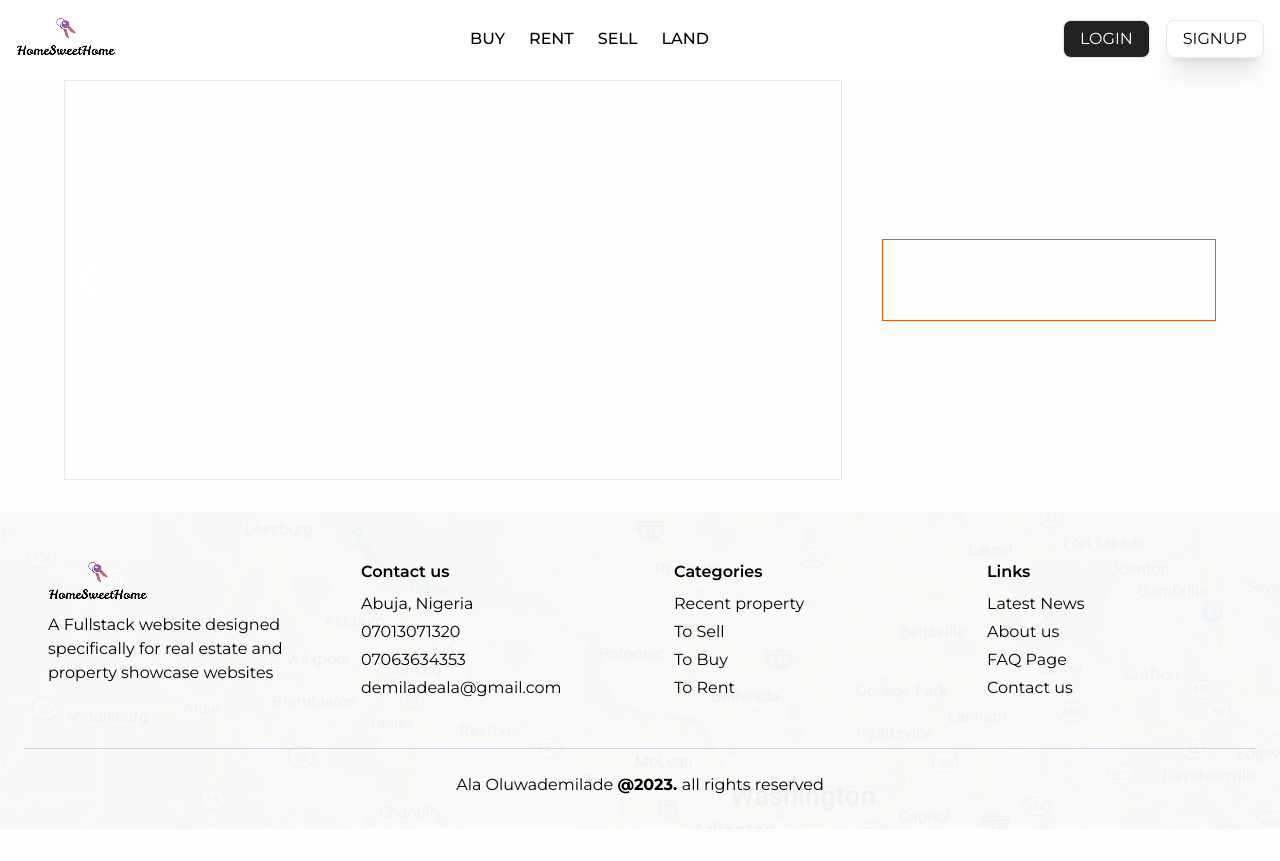
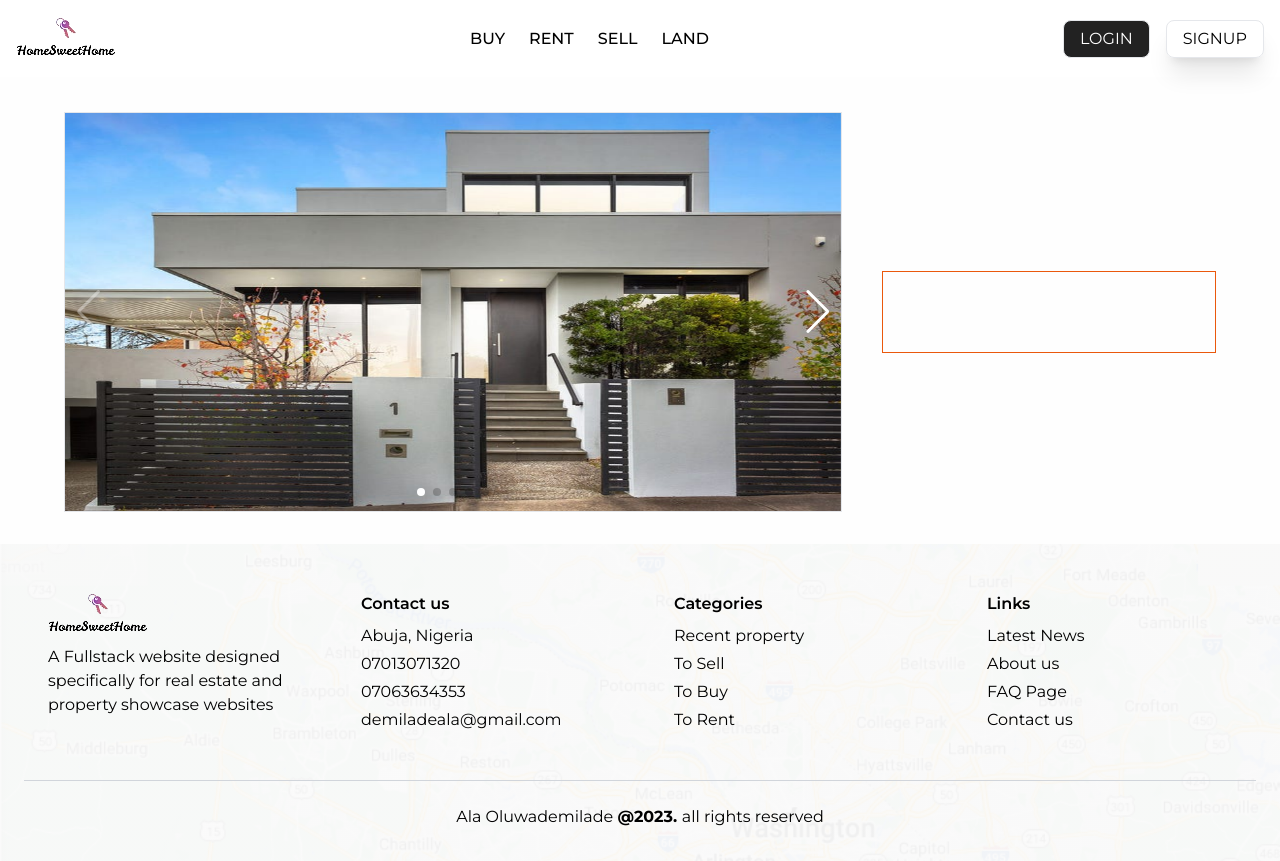
Before and after one commit to Demiladeala/real-estate-app, a Next.js app: page /ListingDetails/1 in a window 1280 px wide. Before the commit the page ends 829 px from the top, so only its background shows below. Built offline with nearby package versions, Linux system fonts and the light colour scheme.

Commit message:
design listingdetails page

```diff
--- a/src/app/components/ListingDetails.tsx
+++ b/src/app/components/ListingDetails.tsx
@@ -5,20 +5,78 @@ import 'swiper/css';
 import 'swiper/css/pagination';
 import 'swiper/css/navigation';
 import 'swiper/css/autoplay';
+import Image from 'next/image';
+import listingImage1 from "../../../public/property-image-1.jpg"
+import listingImage2 from "../../../public/listing-image1.jpg"
+import listingImage3 from "../../../public/listing-image2.jpg"
+import listingImage4 from "../../../public/listing-image3.jpg"
+import listingImage5 from "../../../public/listing-image4.jpg"
 
 type Props = {}
 
 const ListingDetails = (props: Props) => {
   return (
-    <div className='w-full lg:w-[90%] mx-auto h-full mt-[5rem] mb-[2rem]'>
+    <div className='w-full lg:w-[90%] mx-auto h-full mt-[7rem] mb-[2rem]'>
       <div className='lg:flex lg:items-center lg:gap-10'>
         <Swiper
-          modules={[ Pagination ]}
+          modules={[ Pagination, Navigation, Autoplay ]}
           spaceBetween={50}
           slidesPerView={1}
           pagination={{ clickable: true }}
           navigation
+          autoplay={{ delay:6000 }}
           className='border w-full h-[20rem] md:h-[25rem] lg:basis-[70%]'>
+            <SwiperSlide>
+              <div className='w-full h-full'>
+                <Image
+                alt='listing'
+                src={listingImage1}
+                className='w-full h-full bg-center bg-cover bg-no-repeat'
+                />
+              </div>
+            </SwiperSlide>
+
+            <SwiperSlide>
+            <div className='w-full h-full'>
+              <Image
+              alt='listing'
+              src={listingImage2}
+              className='w-full h-full bg-center bg-cover bg-no-repeat'
+              />
+            </div>
+          </SwiperSlide>
+
+          <SwiperSlide>
+            <div className='w-full h-full'>
+              <Image
+              alt='listing'
+              src={listingImage3}
+              className='w-full h-full bg-center bg-cover bg-no-repeat'
+              />
+            </div>
+          </SwiperSlide>
+
+          <SwiperSlide>
+            <div className='w-full h-full'>
+              <Image
+              alt='listing'
+              src={listingImage4}
+              className='w-full h-full bg-center bg-cover bg-no-repeat'
+              />
+            </div>
+          </SwiperSlide>
+
+          <SwiperSlide>
+            <div className='w-full h-full'>
+              <Image
+              alt='listing'
+              src={listingImage5}
+              className='w-full h-full bg-center bg-cover bg-no-repeat'
+              />
+            </div>
+          </SwiperSlide>
+
+
         </Swiper>
 
         <div className='w-full hidden lg:block border border-orange-600 py-10 lg:basis-[30%]'>
--- a/src/app/components/ListingDetailsImage.tsx
+++ b/src/app/components/ListingDetailsImage.tsx
@@ -1,18 +1,18 @@
-import Image from 'next/image'
+import Image, { StaticImageData } from 'next/image'
 import { Swiper, SwiperSlide } from 'swiper/react'
-import listingImage1 from "../../../public/property-image-1.jpg"
-import listingImage2 from "../../../public/listing-image1.jpg"
 
-type Props = {}
+type Props = {
+    src: StaticImageData;
+}
 
-const ListingDetailsImage = (props: Props) => {
+const ListingDetailsImage = ({ src }: Props) => {
   return (
     <>
         <SwiperSlide>
             <div className='w-full h-full'>
             <Image
             alt='listing'
-            src={listingImage1}
+            src={src}
             className='w-full h-full bg-center bg-cover bg-no-repeat'
             />
             </div>
```
